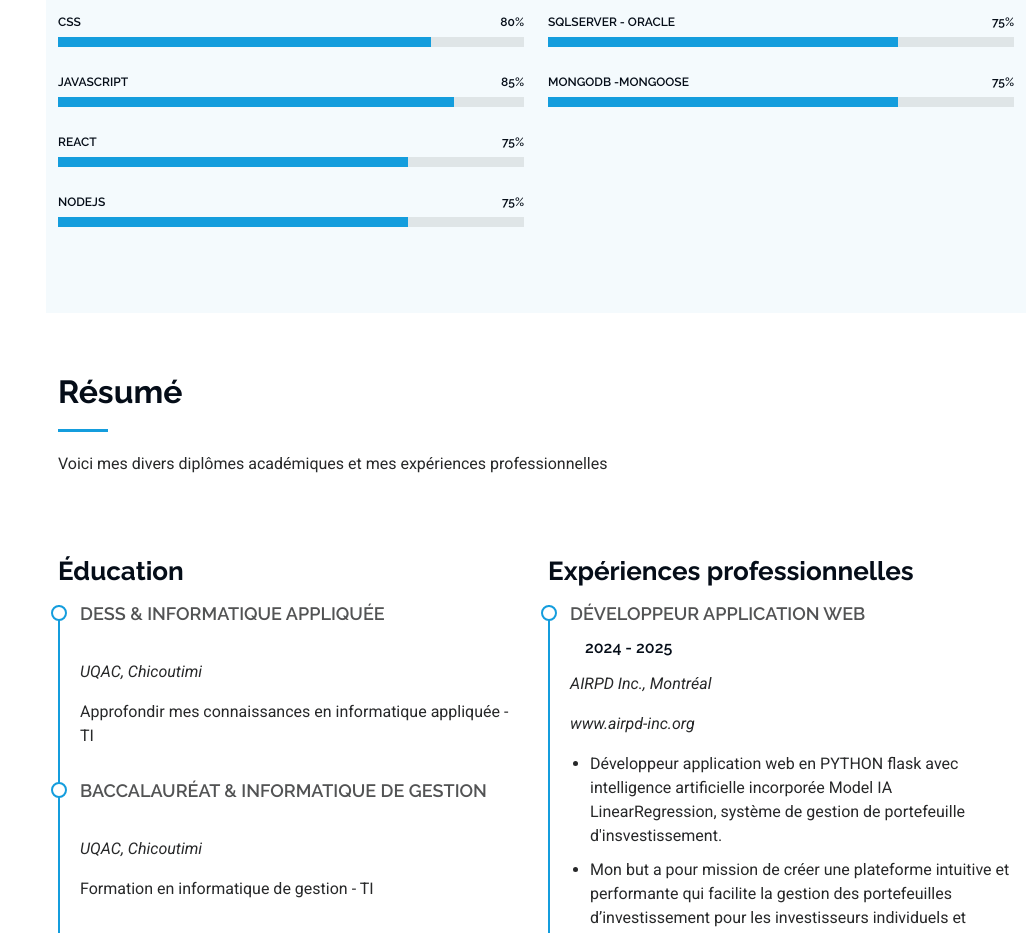
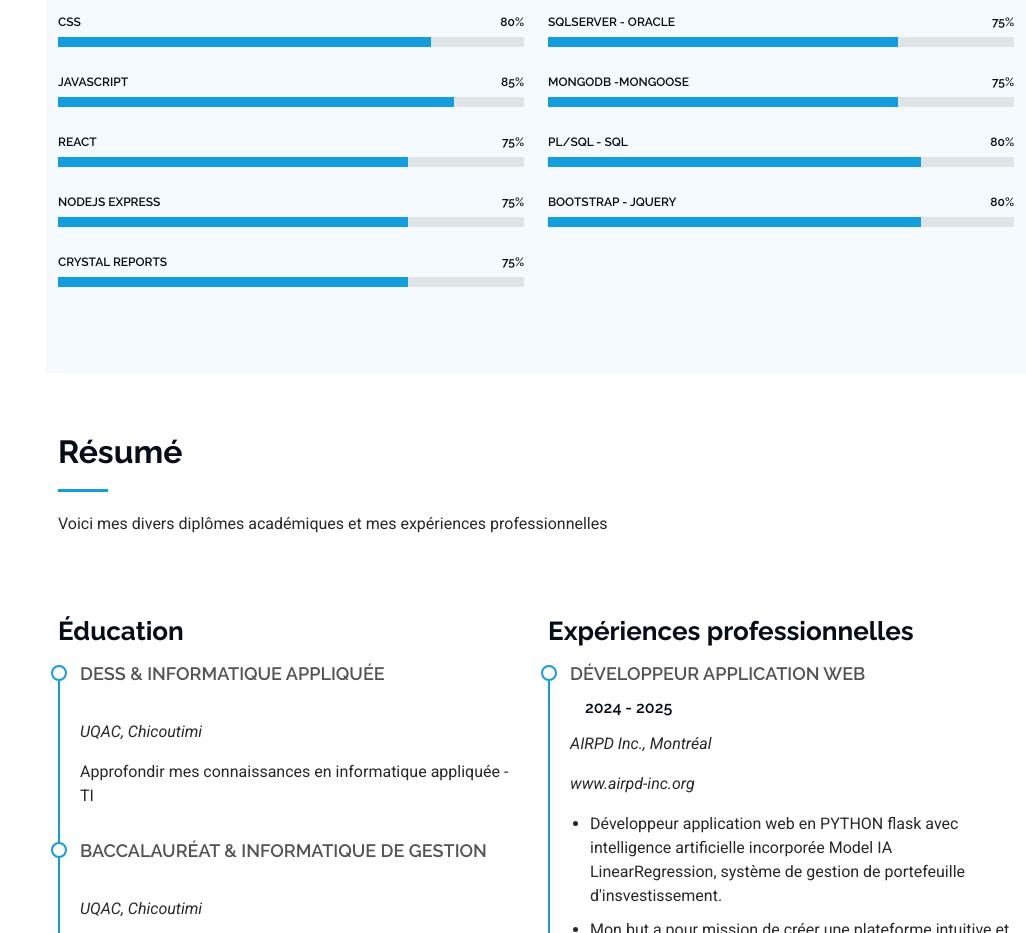
Before and after one commit to Dany720402/CVPortfolioDanyTremblay, a plain HTML site: page index.html in a window 1280 px wide. Shown: the part 2300-3233 px from the top of the page, without its empty margins (254-1280 px from the left). Drawn offline with Linux system fonts and the light colour scheme.

Commit message:
Mise à jour INDEX 4

```diff
--- a/index.html
+++ b/index.html
@@ -252,7 +252,15 @@
             </div><!-- End Skills Item -->
 
             <div class="progress">
-              <span class="skill"><span>NodeJS</span> <i class="val">75%</i></span>
+              <span class="skill"><span>NodeJS EXPRESS</span> <i class="val">75%</i></span>
+              <div class="progress-bar-wrap">
+                <div class="progress-bar" role="progressbar" aria-valuenow="75" aria-valuemin="0" aria-valuemax="100">
+                </div>
+              </div>
+            </div><!-- End Skills Item -->
+
+            <div class="progress">
+              <span class="skill"><span>CRYSTAL REPORTS</span> <i class="val">75%</i></span>
               <div class="progress-bar-wrap">
                 <div class="progress-bar" role="progressbar" aria-valuenow="75" aria-valuemin="0" aria-valuemax="100">
                 </div>
@@ -308,7 +316,21 @@
             </div><!-- End Skills Item -->
 
 
+            <div class="progress">
+              <span class="skill"><span>PL/SQL - SQL</span> <i class="val">80%</i></span>
+              <div class="progress-bar-wrap">
+                <div class="progress-bar" role="progressbar" aria-valuenow="80" aria-valuemin="0" aria-valuemax="100">
+                </div>
+              </div>
+            </div><!-- End Skills Item -->
 
+            <div class="progress">
+              <span class="skill"><span>Bootstrap - JQUERY</span> <i class="val">80%</i></span>
+              <div class="progress-bar-wrap">
+                <div class="progress-bar" role="progressbar" aria-valuenow="80" aria-valuemin="0" aria-valuemax="100">
+                </div>
+              </div>
+            </div><!-- End Skills Item -->
 
 
 
```
